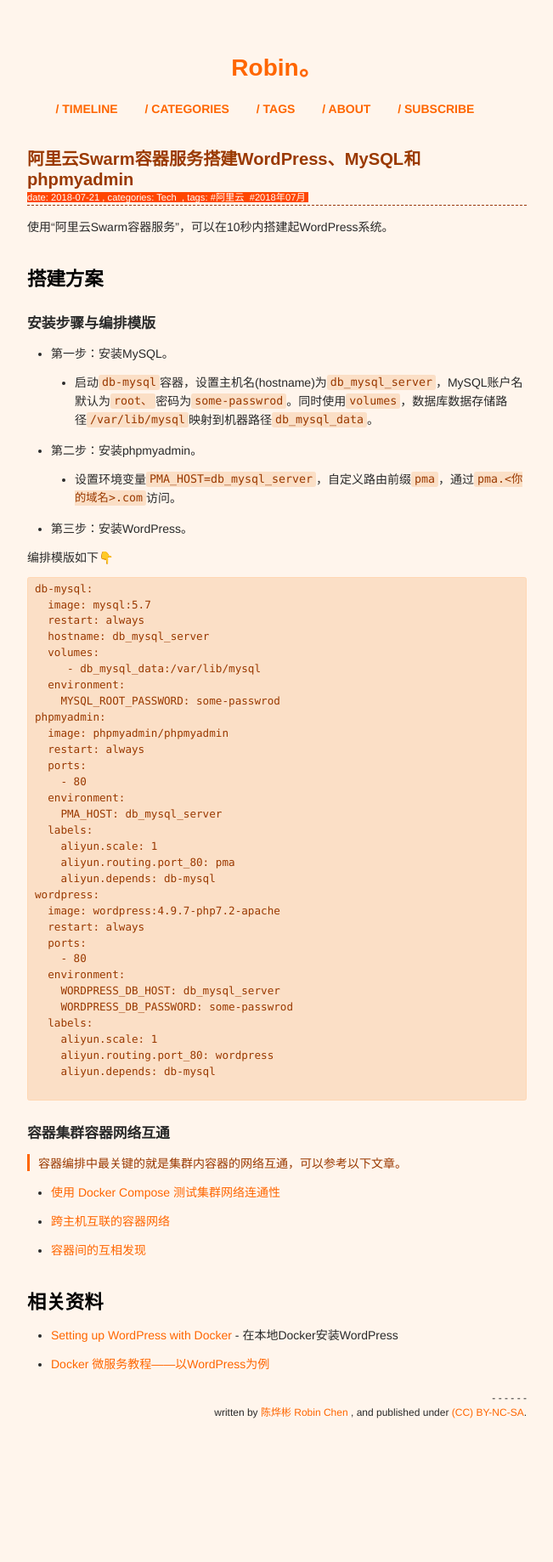
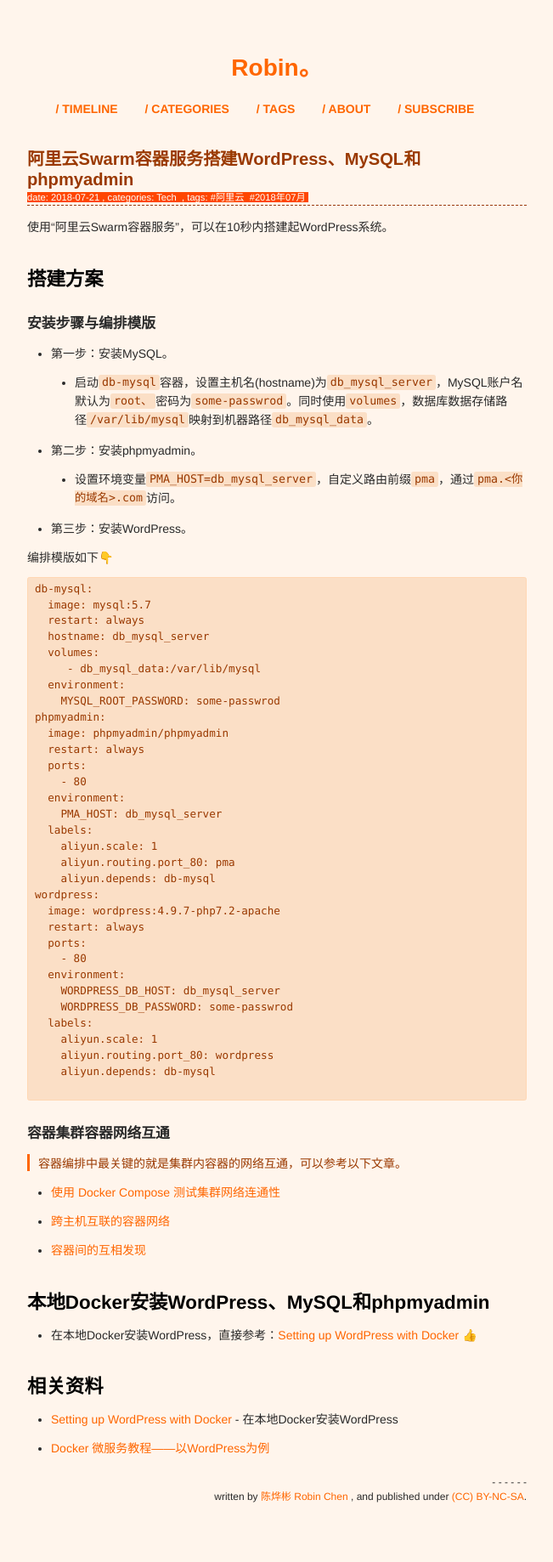
Before and after one commit to xianyuxmu/xianyuxmu.github.io, a Jekyll site: the page built from _posts/2018-07-21-setting-up-wordpress-mysql-and-phpmyadmin-on-aliyun.md, in a window 1280 px wide. Shown: the whole page at 85% size, without its empty margins (314-965 px from the left). Built offline with Jekyll 4.4.1, drawn with Linux system fonts in a browser that asks for light colours; comment, search, counter and statistics services are not loaded; before the commit the page ends 1739 px from its top, so only the background shows below that.

Commit message:
阿里云Swarm容器服务搭建WordPress、MySQL和phpmyadmin

```diff
--- a/_posts/2018-07-21-setting-up-wordpress-mysql-and-phpmyadmin-on-aliyun.md
+++ b/_posts/2018-07-21-setting-up-wordpress-mysql-and-phpmyadmin-on-aliyun.md
@@ -69,6 +69,11 @@
 - [容器间的互相发现](https://help.aliyun.com/document_detail/26031.html)
 
 
+## 本地Docker安装WordPress、MySQL和phpmyadmin
+
+- 在本地Docker安装WordPress，直接参考：[Setting up WordPress with Docker](https://cntnr.io/setting-up-wordpress-with-docker-262571249d50) 👍
+
+
 ## 相关资料
 
 - [Setting up WordPress with Docker](https://cntnr.io/setting-up-wordpress-with-docker-262571249d50) - 在本地Docker安装WordPress
```
